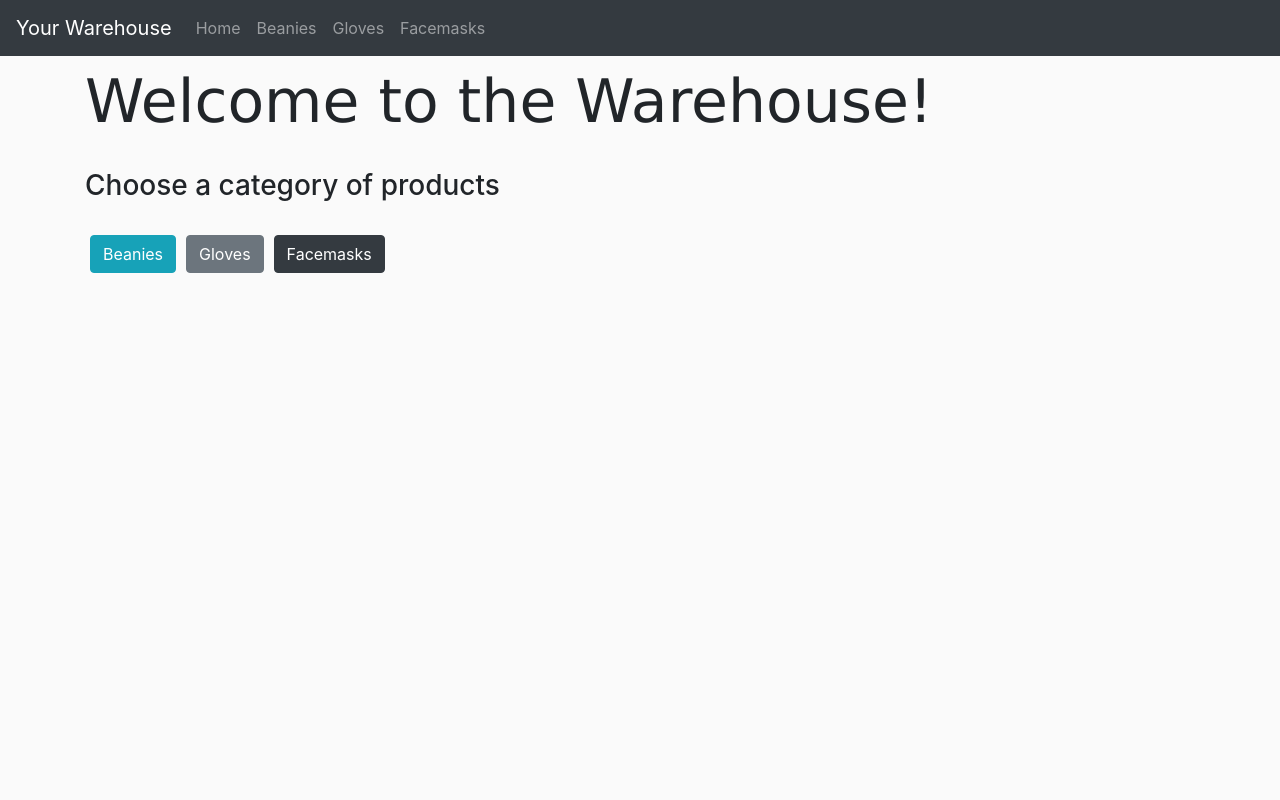
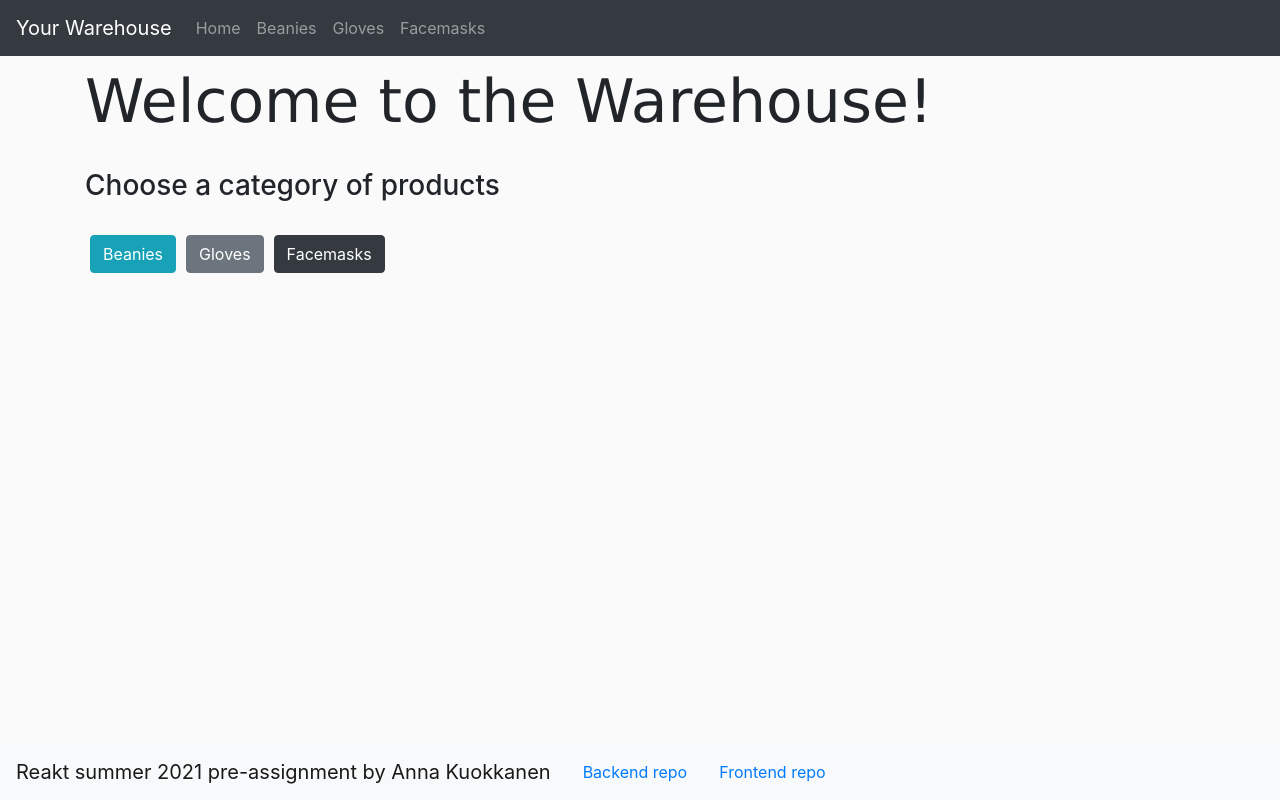
Before and after one commit to AnnaKuokkanen/Reaktor_assignment_frontend, a React (Create React App) app in the folder warehouse/: page / in a window 1280 px wide. Built offline with nearby package versions, Linux system fonts and the light colour scheme; no server answers.

Commit message:
Adding a footer component

```diff
--- a/warehouse/src/App.js
+++ b/warehouse/src/App.js
@@ -1,6 +1,7 @@
 import React, { useState, useEffect } from 'react';
 import Home from './components/Home';
-import ProductList from './components/ProductList'
+import ProductList from './components/ProductList';
+import Footer from './components/Footer';
 import { getByCategory } from './services/products';
 import {
   BrowserRouter as Router,
@@ -67,6 +68,7 @@ const App = () => {
           </Route>
         </Switch>
       </Router>
+      <Footer />
     </div>
   );
 }
--- /dev/null
+++ b/warehouse/src/components/Footer.js
@@ -0,0 +1,16 @@
+import React from 'react';
+import { Navbar, Nav } from 'react-bootstrap';
+
+const Footer = () => {
+  return (
+    <div>
+      <Navbar bg="light" variant="light" fixed="bottom">
+        <Navbar.Brand>Reakt summer 2021 pre-assignment by Anna Kuokkanen</Navbar.Brand>
+        <Nav.Link href="https://github.com/AnnaKuokkanen/Reaktor_assignment_backend">Backend repo</Nav.Link>
+        <Nav.Link href="https://github.com/AnnaKuokkanen/Reaktor_assignment_frontend">Frontend repo</Nav.Link>
+      </Navbar>
+    </div>
+  )
+}
+
+export default Footer;
```
